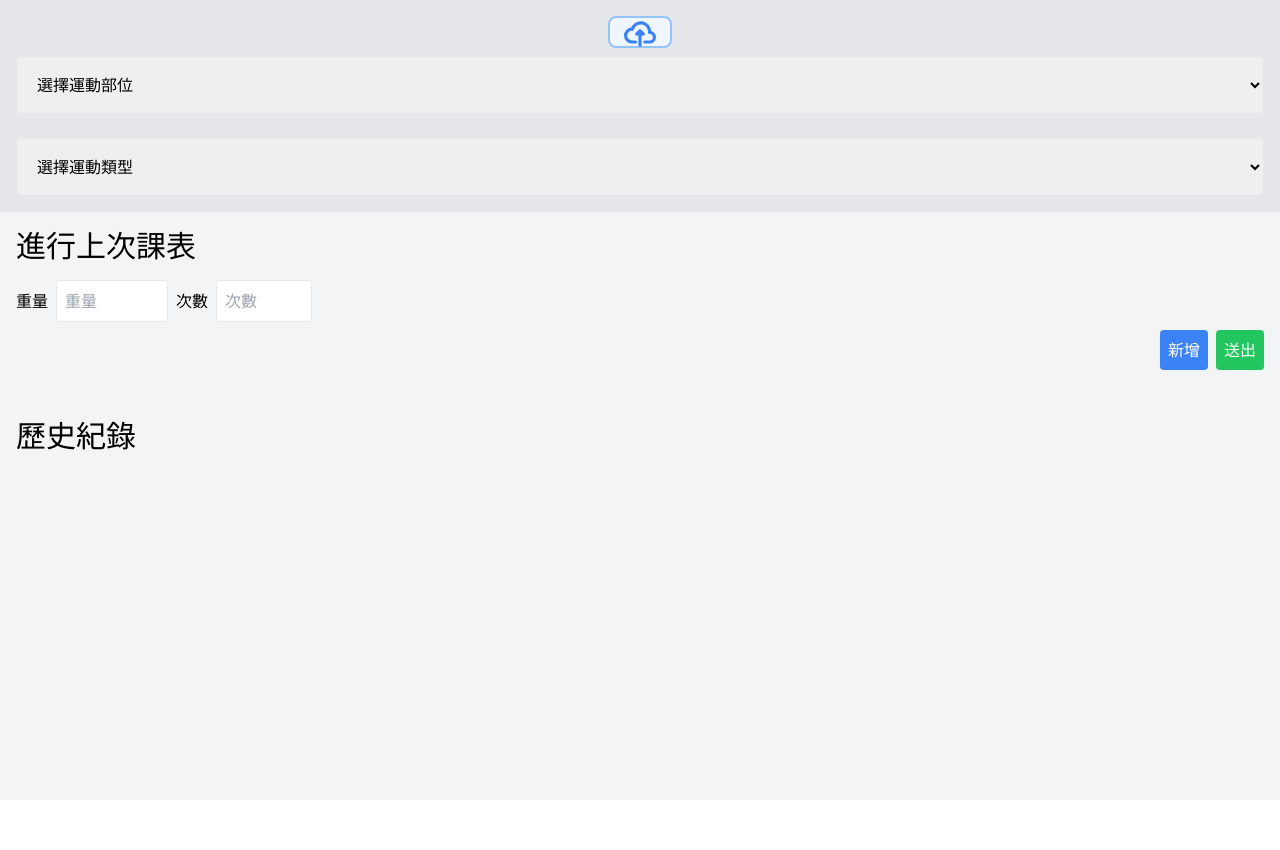
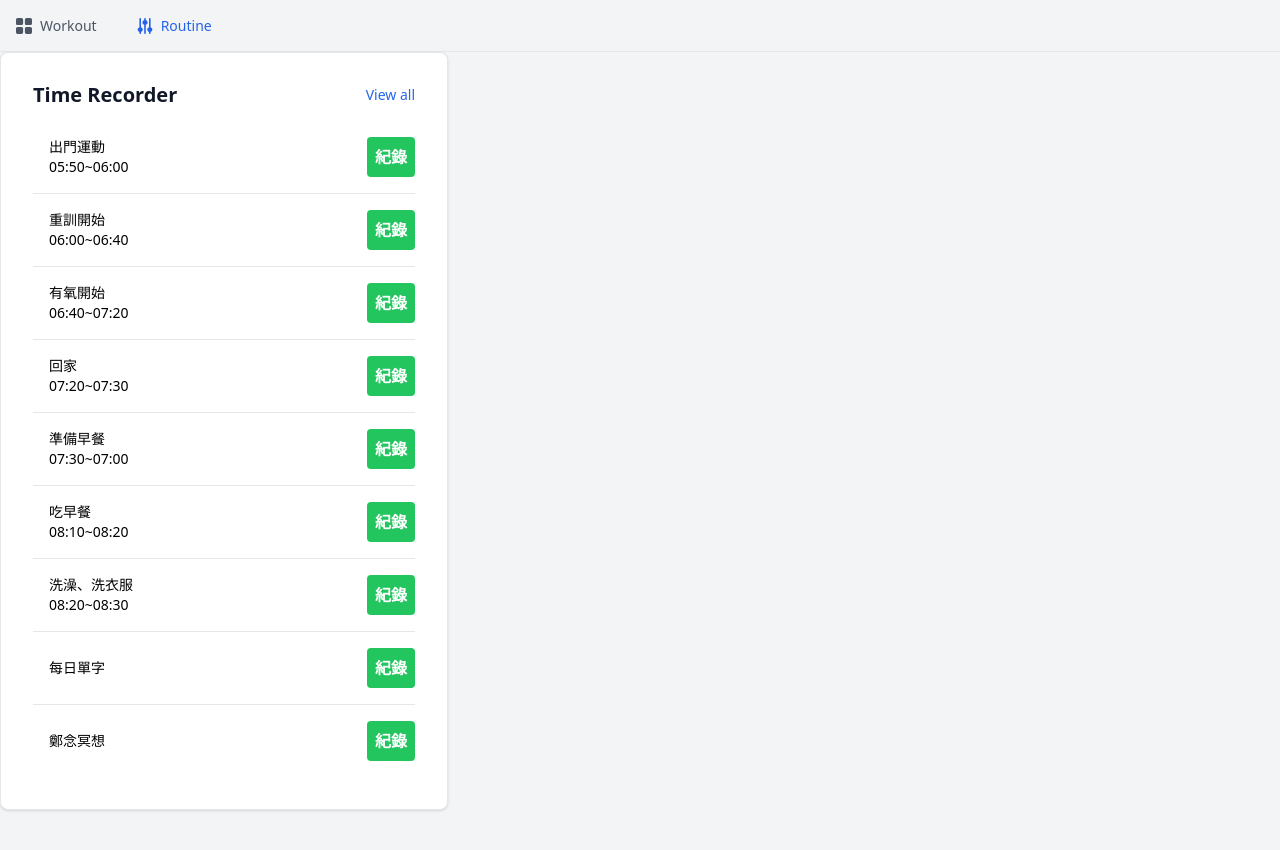
Before and after one commit to ggggggg0v0/workout, a React (Vite) app: page /routine in a window 1280 px wide. Before the commit the page ends 800 px from the top, so only its background shows below. Built offline with nearby package versions, Linux system fonts and the light colour scheme.

Commit message:
feat: 新增 route, 新增 routine 紀錄頁面

```diff
--- a/src/App.tsx
+++ b/src/App.tsx
@@ -1,20 +1,73 @@
 import { useState } from "react";
-import Header from "./components/Header";
-import Home from "./pages/Home";
+import { Outlet, Link, useLocation } from "react-router-dom";
 
 function App() {
-  const [exerciseType, setExerciseType] = useState("");
-  const [selectedPart, setSelectedPart] = useState("");
+  const { pathname } = useLocation();
+  const [tab, setTab] = useState(pathname);
+
+  const b = `acive text-blue-600 border-blue-600 dark:text-blue-500 dark:border-blue-50`;
+  const g = `hover:text-gray-600 hover:border-gray-300 dark:hover:text-gray-300`;
 
   return (
     <div className="min-h-screen bg-gray-100">
-      <Header
-        setExerciseType={setExerciseType}
-        setSelectedPart={setSelectedPart}
-        selectedPart={selectedPart}
-      />
+      <div className="border-b border-gray-200 dark:border-gray-700">
+        <ul
+          className="flex flex-wrap -mb-px text-sm font-medium text-center text-gray-500 dark:text-gray-400 "
+          data-tabs-toggle="#default-tab-content"
+          role="tablist"
+        >
+          <li className="me-2">
+            <Link
+              className={`inline-flex items-center justify-center p-4  group ${
+                tab === "/workout" ? b : g
+              }`}
+              to={`/workout`}
+              onClick={() => {
+                setTab("/workout");
+              }}
+            >
+              <svg
+                className={`w-4 h-4 me-2 ${
+                  tab === "workout" ? "dark:text-blue-500" : ""
+                } `}
+                aria-hidden="true"
+                xmlns="http://www.w3.org/2000/svg"
+                fill="currentColor"
+                viewBox="0 0 18 18"
+              >
+                <path d="M6.143 0H1.857A1.857 1.857 0 0 0 0 1.857v4.286C0 7.169.831 8 1.857 8h4.286A1.857 1.857 0 0 0 8 6.143V1.857A1.857 1.857 0 0 0 6.143 0Zm10 0h-4.286A1.857 1.857 0 0 0 10 1.857v4.286C10 7.169 10.831 8 11.857 8h4.286A1.857 1.857 0 0 0 18 6.143V1.857A1.857 1.857 0 0 0 16.143 0Zm-10 10H1.857A1.857 1.857 0 0 0 0 11.857v4.286C0 17.169.831 18 1.857 18h4.286A1.857 1.857 0 0 0 8 16.143v-4.286A1.857 1.857 0 0 0 6.143 10Zm10 0h-4.286A1.857 1.857 0 0 0 10 11.857v4.286c0 1.026.831 1.857 1.857 1.857h4.286A1.857 1.857 0 0 0 18 16.143v-4.286A1.857 1.857 0 0 0 16.143 10Z" />
+              </svg>
+              Workout
+            </Link>
+          </li>
+          <li className="me-2">
+            <Link
+              className={`inline-flex items-center justify-center p-4 group ${
+                tab === "/routine" ? b : g
+              }`}
+              to={`/routine`}
+              onClick={() => {
+                setTab("/routine");
+              }}
+            >
+              <svg
+                className={`w-4 h-4 me-2 ${
+                  tab === "/routine" ? "dark:text-blue-500" : ""
+                } `}
+                aria-hidden="true"
+                xmlns="http://www.w3.org/2000/svg"
+                fill="currentColor"
+                viewBox="0 0 20 20"
+              >
+                <path d="M5 11.424V1a1 1 0 1 0-2 0v10.424a3.228 3.228 0 0 0 0 6.152V19a1 1 0 1 0 2 0v-1.424a3.228 3.228 0 0 0 0-6.152ZM19.25 14.5A3.243 3.243 0 0 0 17 11.424V1a1 1 0 0 0-2 0v10.424a3.227 3.227 0 0 0 0 6.152V19a1 1 0 1 0 2 0v-1.424a3.243 3.243 0 0 0 2.25-3.076Zm-6-9A3.243 3.243 0 0 0 11 2.424V1a1 1 0 0 0-2 0v1.424a3.228 3.228 0 0 0 0 6.152V19a1 1 0 1 0 2 0V8.576A3.243 3.243 0 0 0 13.25 5.5Z" />
+              </svg>
+              Routine
+            </Link>
+          </li>
+        </ul>
+      </div>
 
-      <Home exerciseType={exerciseType} selectedPart={selectedPart} />
+      <Outlet />
     </div>
   );
 }
--- a/src/main.tsx
+++ b/src/main.tsx
@@ -1,10 +1,30 @@
 import React from "react";
 import ReactDOM from "react-dom/client";
+import { createBrowserRouter, RouterProvider } from "react-router-dom";
+import App from "./App";
+import Workout from "./pages/workout";
+import Routine from "./pages/routine";
 import "./index.css";
-import App from "./App";
+
+const router = createBrowserRouter([
+  {
+    path: "/",
+    element: <App />,
+    children: [
+      {
+        path: "/workout",
+        element: <Workout />,
+      },
+      {
+        path: "/routine",
+        element: <Routine />,
+      },
+    ],
+  },
+]);
 
 ReactDOM.createRoot(document.getElementById("root")).render(
   <React.StrictMode>
-    <App />
+    <RouterProvider router={router} />
   </React.StrictMode>
 );
--- /dev/null
+++ b/src/pages/routine/history.tsx
@@ -0,0 +1,35 @@
+function Modal({ onClose, records }) {
+  const r = [];
+
+  for (const [key, value] of Object.entries(records)) {
+    const r2 = [];
+    for (const [key2, value2] of Object.entries(value)) {
+      r2.push(
+        <p>
+          {key2}:{value2}
+        </p>
+      );
+    }
+
+    r.push(
+      <div>
+        <p>{key}</p>
+        {r2}
+      </div>
+    );
+  }
+
+  return (
+    <div className="fixed left-0 top-0 w-full h-full bg-black bg-opacity-80 flex justify-center items-center">
+      <div className="w-full bg-slate-50 p-5 shadow-md shadow-stone-400 flex flex-col ">
+        <h1 className="text-3xl">Records</h1>
+        {r}
+        <button className=" border-4 bg-slate-400" onClick={onClose}>
+          Close
+        </button>
+      </div>
+    </div>
+  );
+}
+
+export default Modal;
--- /dev/null
+++ b/src/pages/routine/index.tsx
@@ -0,0 +1,95 @@
+import { useState, useEffect } from "react";
+import { getTime, getToday } from "@/utils/time";
+import History from "./history";
+
+const tasks = [
+  { name: "出門運動", time: "05:50~06:00" },
+  { name: "重訓開始", time: "06:00~06:40" },
+  { name: "有氧開始", time: "06:40~07:20" },
+  { name: "回家", time: "07:20~07:30" },
+  { name: "準備早餐", time: "07:30~07:00" },
+  { name: "吃早餐", time: "08:10~08:20" },
+  { name: "洗澡、洗衣服", time: "08:20~08:30" },
+  { name: "每日單字", time: "" },
+  { name: "鄭念冥想", time: "" },
+];
+
+function App() {
+  const [isModalOpen, setIsModalOpen] = useState(false);
+  const [records, setRecords] = useState([]);
+
+  //控制modal開關
+  function switchModal() {
+    console.log(123);
+    setIsModalOpen(!isModalOpen);
+  }
+
+  useEffect(() => {
+    const storedRecord = localStorage.getItem("taskRecord");
+    setRecords(JSON.parse(storedRecord));
+  }, []);
+
+  const handleRecord = (taskName) => {
+    const today = getToday();
+    const hm = getTime();
+    const record = JSON.parse(localStorage.getItem("taskRecord")) || {};
+    if (!record[today]) {
+      record[today] = {};
+    }
+    record[today][taskName] = hm;
+    localStorage.setItem("taskRecord", JSON.stringify(record));
+  };
+
+  return (
+    <div className="min-h-screen bg-gray-100">
+      <div className="w-full max-w-md p-4 bg-white border border-gray-200 rounded-lg shadow sm:p-8">
+        <div className="flex items-center justify-between mb-4">
+          <h5 className="text-xl font-bold leading-none text-gray-900">
+            Time Recorder
+          </h5>
+          <p
+            className="text-sm font-medium text-blue-600 hover:underline dark:text-blue-500"
+            onClick={switchModal}
+          >
+            View all
+          </p>
+        </div>
+        <div className="flow-root">
+          <ul
+            role="list"
+            className="divide-y divide-gray-200 dark:divide-gray-700"
+          >
+            {tasks.map(({ name, time }) => {
+              return (
+                <li className="py-3 sm:py-4">
+                  <div className="flex items-center">
+                    <div className="flex-1 min-w-0 ms-4">
+                      <p className="text-sm font-medium truncate">{name}</p>
+                      <p className="text-sm truncate">{time}</p>
+                    </div>
+                    <div className="inline-flex items-center text-base font-semibold">
+                      <button
+                        onClick={() => handleRecord(name)}
+                        className="bg-green-500 text-white p-2 rounded"
+                      >
+                        紀錄
+                      </button>
+                    </div>
+                  </div>
+                </li>
+              );
+            })}
+          </ul>
+        </div>
+      </div>
+
+      {isModalOpen ? (
+        <History onClose={switchModal} records={records} />
+      ) : (
+        <></>
+      )}
+    </div>
+  );
+}
+
+export default App;
--- a/src/pages/Home.tsx
+++ b/src/pages/workout/Home.tsx
@@ -1,5 +1,5 @@
 import { useState, useEffect } from "react";
-import { getToday } from "../utils/time";
+import { getToday } from "@/utils/time";
 
 // 從 excel 匯入紀錄
 // import t from "./test.json";
--- /dev/null
+++ b/src/pages/workout/index.tsx
@@ -0,0 +1,22 @@
+import { useState } from "react";
+import Header from "@/components/Header";
+import Home from "./Home";
+
+function App() {
+  const [exerciseType, setExerciseType] = useState("");
+  const [selectedPart, setSelectedPart] = useState("");
+
+  return (
+    <div className="min-h-screen bg-gray-100">
+      <div className="border-b border-gray-200 dark:border-gray-700"></div>
+      <Header
+        setExerciseType={setExerciseType}
+        setSelectedPart={setSelectedPart}
+        selectedPart={selectedPart}
+      />
+      <Home exerciseType={exerciseType} selectedPart={selectedPart} />
+    </div>
+  );
+}
+
+export default App;
--- a/src/utils/time.js
+++ b/src/utils/time.js
@@ -8,6 +8,15 @@ export const getToday = (day) => {
   var day = currentDate.getDate().toString().padStart(2, "0");
 
   return `${year}/${month}/${day}`;
+};
+
+export const getTime = (day) => {
+  var currentDate = day ? new Date(day) : new Date();
+
+  const hour = currentDate.getHours();
+  const minute = currentDate.getMinutes();
+
+  return `${hour}:${minute}`;
 };
 
 export const getCurrentMinute = () => {
```
